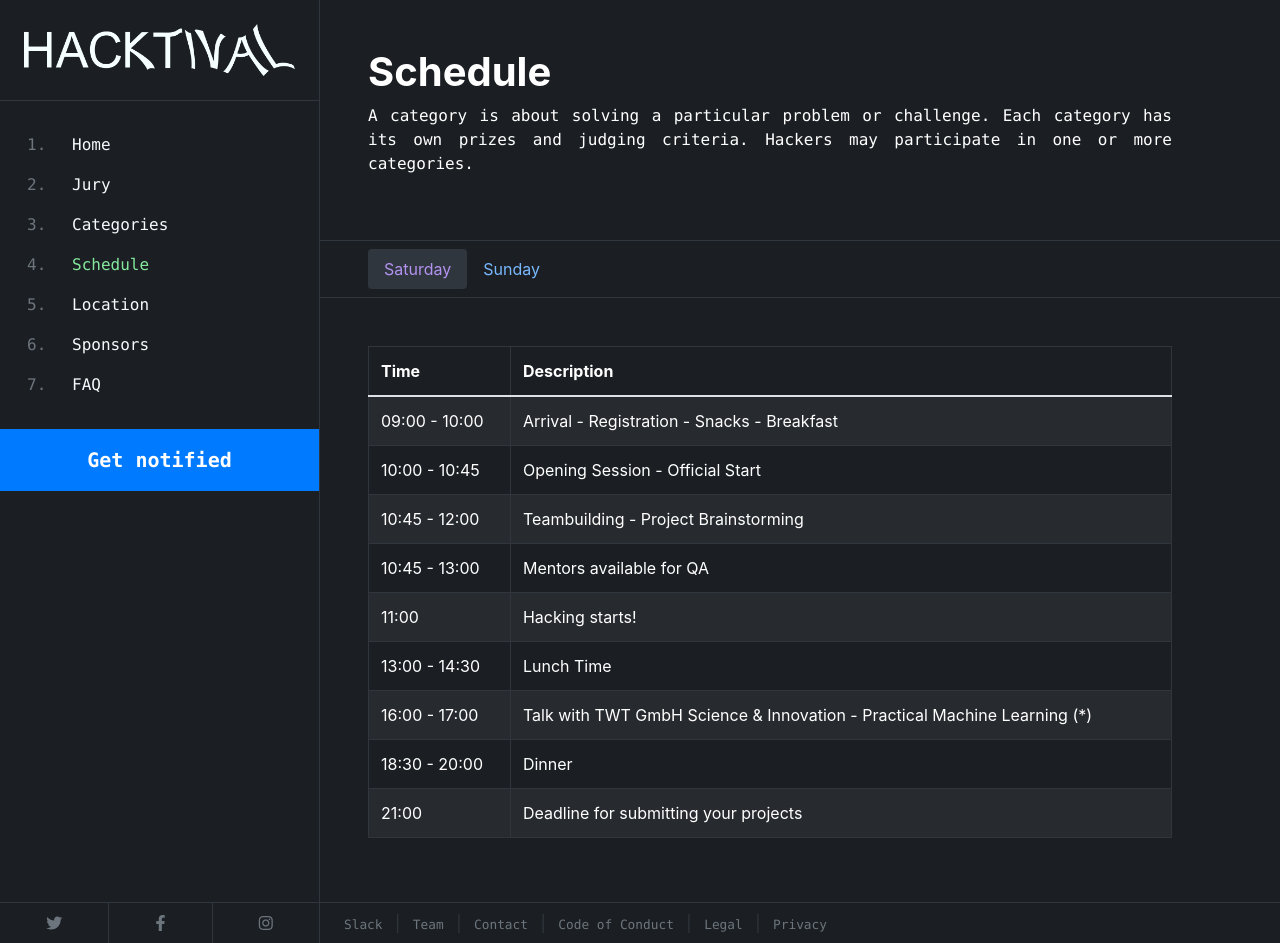
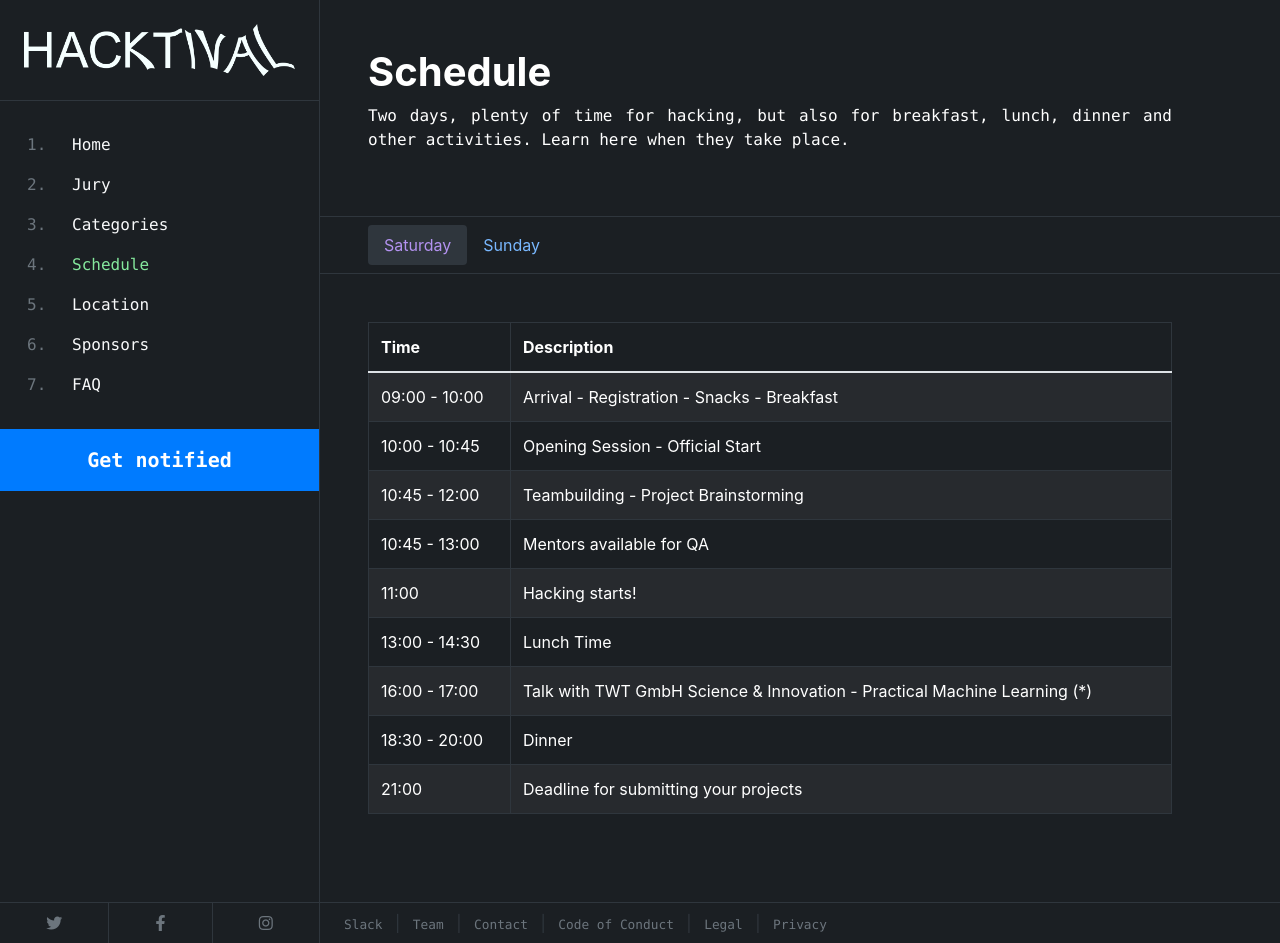
Before and after one commit to hackundsoehne/hacktival-website-2020, a Jekyll site: the page built from schedule.html, in a window 1280 px wide and 943 px high. Built offline with Jekyll 4.4.1, drawn with Linux system fonts in a browser that asks for light colours; some of the changed lines change nothing that is shown.

Commit message:
Improve the schedule pages lead and fix its title

```diff
--- a/schedule.html
+++ b/schedule.html
@@ -1,9 +1,9 @@
 ---
 layout: base
-title: Location
+title: Schedule
 ---
 
-{% include header.html heading="Schedule" lead="A category is about solving a particular problem or challenge. Each category has its own prizes and judging criteria. Hackers may participate in one or more categories." %}
+{% include header.html heading="Schedule" lead="Two days, plenty of time for hacking, but also for breakfast, lunch, dinner and other activities. Learn here when they take place." %}
 
 {% assign released_days = site.days | where: "draft", false %}
 
```
